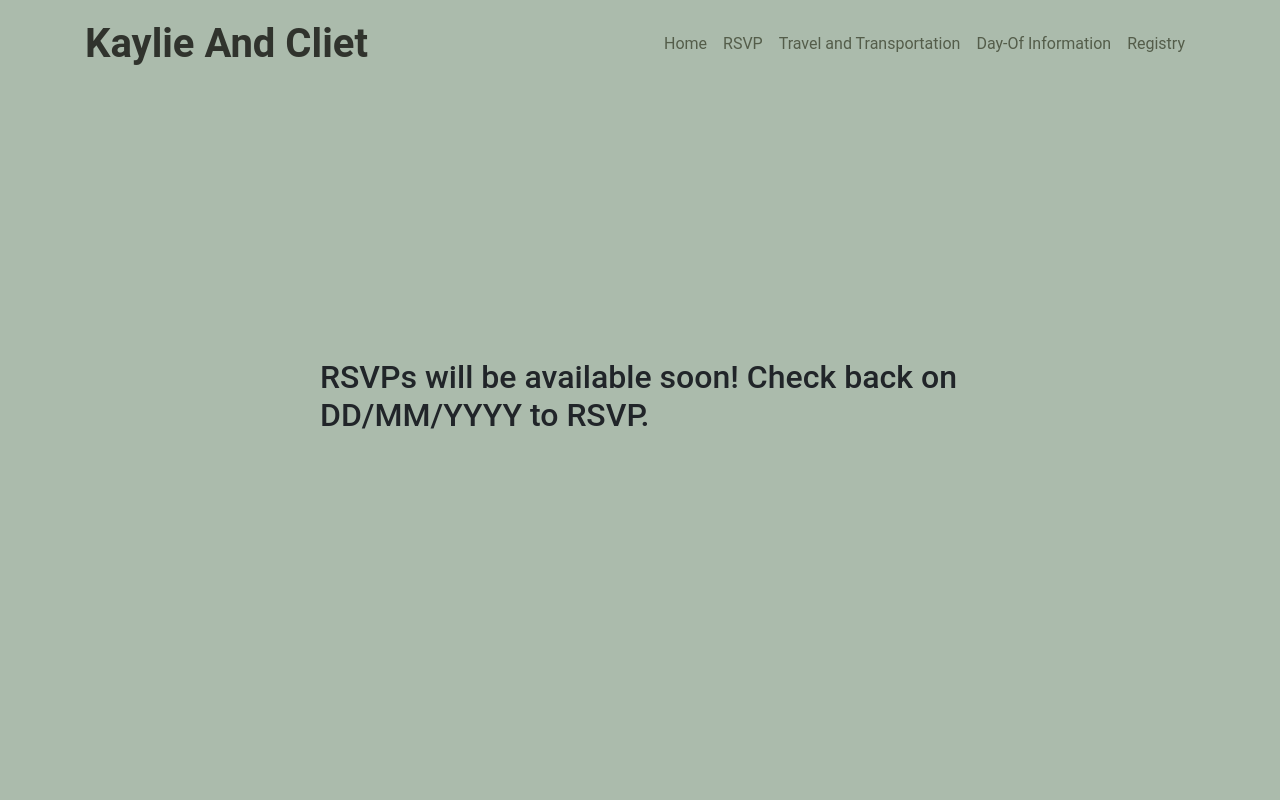
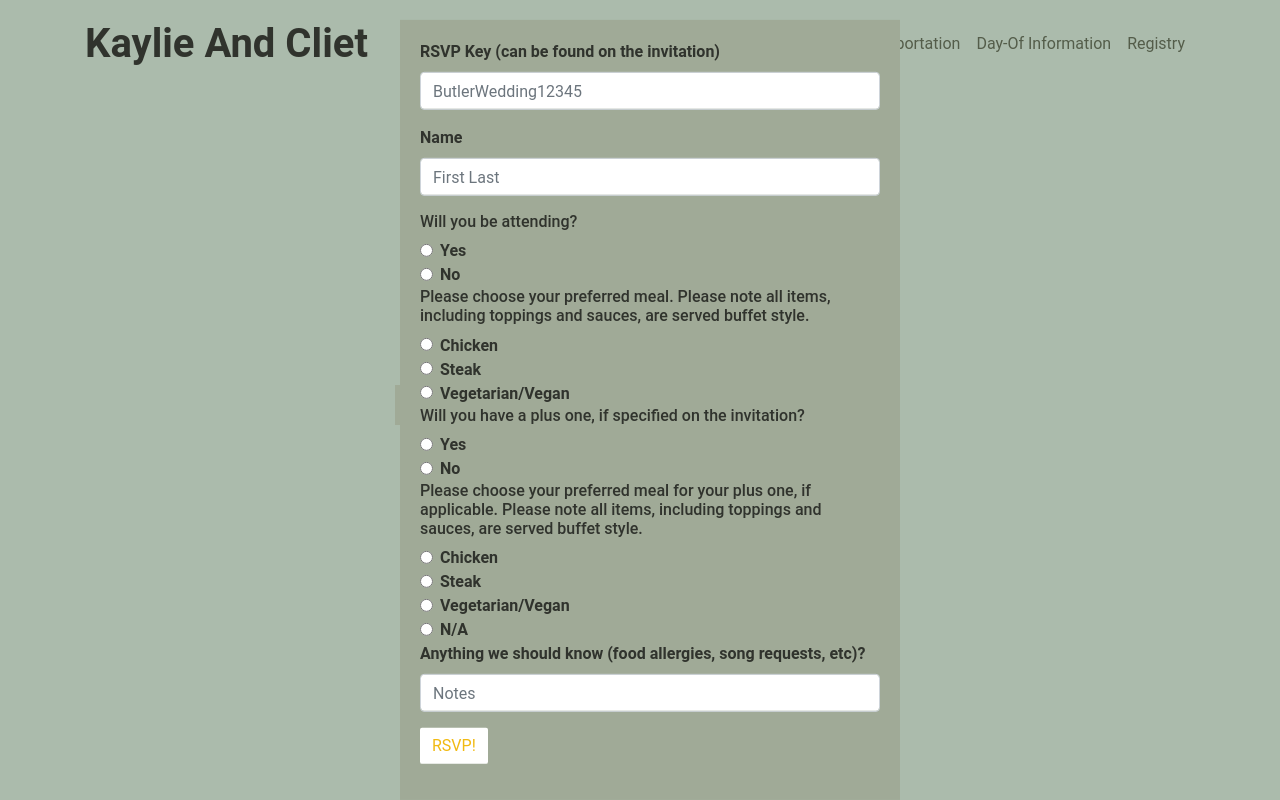
Before and after one commit to zarzarbinks0702/kaylie-and-cliet-get-married, a Flask app: page /rsvp in a window 1280 px wide. Run offline with Flask 2, Linux system fonts and the light colour scheme; some libraries are stand-ins or nearby versions.

Commit message:
update rsvp form

```diff
--- a/app.py
+++ b/app.py
@@ -8,7 +8,36 @@ import json
 #init app and DB
 app = Flask(__name__)
 
-app.config['RSVP-KEYS'] = ['ButlerWedding1', 'ButerWedding2']
+app.config['RSVP-KEYS'] = ['ButlerReception86474',
+'ButlerReception41272',
+'ButlerReception95662',
+'ButlerReception63633',
+'ButlerReception57989',
+'ButlerReception48593',
+'ButlerReception92494',
+'ButlerReception61566',
+'ButlerReception39017',
+'ButlerReception66428',
+'ButlerReception77868',
+'ButlerReception51638',
+'ButlerReception40750',
+'ButlerReception98924',
+'ButlerReception40638',
+'ButlerReception89221',
+'ButlerReception58429',
+'ButlerReception56758',
+'ButlerReception91305',
+'ButlerReception16122',
+'ButlerReception44981',
+'ButlerReception22639',
+'ButlerReception27425',
+'ButlerReception94260',
+'ButlerReception96462',
+'ButlerReception77450',
+'ButlerReception78386',
+'ButlerReception33081',
+'ButlerReception51065',
+'ButlerReception40780']
 
 #############################################################
 #############################################################
@@ -32,6 +61,7 @@ def schedule():
 @app.route("/registry", methods=["GET", "POST"])
 def registry():
     return render_template("registry.html")
+
 @app.route("/rsvpConfirm", methods=["GET", "POST"])
 def rsvp_confirm():
     if request.method == "POST":
@@ -40,10 +70,13 @@ def rsvp_confirm():
             name = request.form.get("name")
             rsvp = request.form.get("rsvp")
             plus_one = request.form.get("plus-one")
-            guest = (name, rsvp, plus_one)
+            food = request.form.get("food-choice")
+            plus_one_food = request.form.get("plus-one-food")
+            note = request.form.get("notes")
+            guest = (name, rsvp, food, plus_one, plus_one_food, note)
             conn = sql.connect('static/wedding.db')
             cursor = conn.cursor()
-            insert = 'INSERT INTO guest_list(Name, RSVP, Plus_One) VALUES (?,?,?)'
+            insert = 'INSERT INTO guest_list(Name, RSVP, Food_Choice, Plus_One, Plus_One_Food, Notes) VALUES (?,?,?,?,?)'
             cursor.execute(insert, guest)
             conn.commit()
             conn.close()
--- a/templates/index.html
+++ b/templates/index.html
@@ -24,7 +24,7 @@
     <section>
       <div class="jumbotron">
         <h1>Save the Date!</h1><br>
-        <h5>Kaylie And Cliet Get Married on MM/DD/YYYY!</h5>
+        <h5>Cliet and Kaylie are celebrating their marriage on 04 November 2023 with a party that's to die for.</h5>
       </div>
     </section>
     <section>
--- a/templates/rsvp.html
+++ b/templates/rsvp.html
@@ -21,7 +21,7 @@
         </nav>
       </div>
     </header>
-    <section class='hidden' id='RSVP-Form'>
+    <section class='visible' id='RSVP-Form'>
       <div class="RSVP-form">
         <form class="RSVP-form" action="/rsvpConfirm" method="POST">
           <div class="mb-3">
@@ -47,8 +47,30 @@
               </label>
             </div>
           </div>
+
           <div>
-            <h6>Will you have a plus one (if the invitation allows - otherwise select no)</h6>
+            <h6>Please choose your preferred meal. Please note all items, including toppings and sauces, are served buffet style.</h6>
+            <div class="form-check">
+              <input class="form-check-input" type="radio" name="food-choice" id="food-choice-chicken" value="Chicken">
+              <label class="form-check-label" for="food-choice-chicken">
+                Chicken
+              </label>
+            </div>
+            <div class="form-check">
+              <input class="form-check-input" type="radio" name="food-choice" id="food-chice-steak" value="Steak">
+              <label class="form-check-label" for="food-choice-steak">
+                Steak
+              </label>
+            </div>
+            <div class="form-check">
+              <input class="form-check-input" type="radio" name="food-choice" id="food-chice-veggie" value="Veggie">
+              <label class="form-check-label" for="food-choice-veggie">
+                Vegetarian/Vegan
+              </label>
+            </div>
+          </div>
+          <div>
+            <h6>Will you have a plus one, if specified on the invitation?</h6>
             <div class="form-check">
               <input class="form-check-input" type="radio" name="plus-one" id="plus-one-yes" value="Yes">
               <label class="form-check-label" for="plus-one-yes">
@@ -62,11 +84,43 @@
               </label>
             </div>
           </div>
+          <div>
+            <h6>Please choose your preferred meal for your plus one, if applicable. Please note all items, including toppings and sauces, are served buffet style.</h6>
+            <div class="form-check">
+              <input class="form-check-input" type="radio" name="plus-one-food" id="food-choice-chicken-plus-one" value="Chicken">
+              <label class="form-check-label" for="food-choice-chicken-plus-one">
+                Chicken
+              </label>
+            </div>
+            <div class="form-check">
+              <input class="form-check-input" type="radio" name="plus-one-food" id="food-choice-steak-plus-one" value="Steak">
+              <label class="form-check-label" for="food-choice-steak-plus-one">
+                Steak
+              </label>
+            </div>
+            <div class="form-check">
+              <input class="form-check-input" type="radio" name="plus-one-food" id="food-choice-veggie-plus-one" value="Veggie">
+              <label class="form-check-label" for="food-choice-veggie-plus-one">
+                Vegetarian/Vegan
+              </label>
+            </div>
+            <div class="form-check">
+              <input class="form-check-input" type="radio" name="plus-one-food" id="food-choice-na" value="Not Applicable">
+              <label class="form-check-label" for="food-choice-na">
+                N/A
+              </label>
+            </div>
+          </div>
+          <div>
+          <div class="mb-3">
+            <label for="note" class="form-label">Anything we should know (food allergies, song requests, etc)?</label>
+            <input type="text" class="form-control" id="notes" name="notes" placeholder="Notes">
+          </div>
           <button type="submit" class="btn btn-primary mb-3">RSVP!</button>
         </form>
       </div>
     </section>
-    <section class='visible' id='RSVP-Form-Placeholder'>
+    <section class='hidden' id='RSVP-Form-Placeholder'>
       <h2>RSVPs will be available soon! Check back on DD/MM/YYYY to RSVP.</h2>
     </section>
   </body>
```
Also changed, not shown: static/wedding.db.
